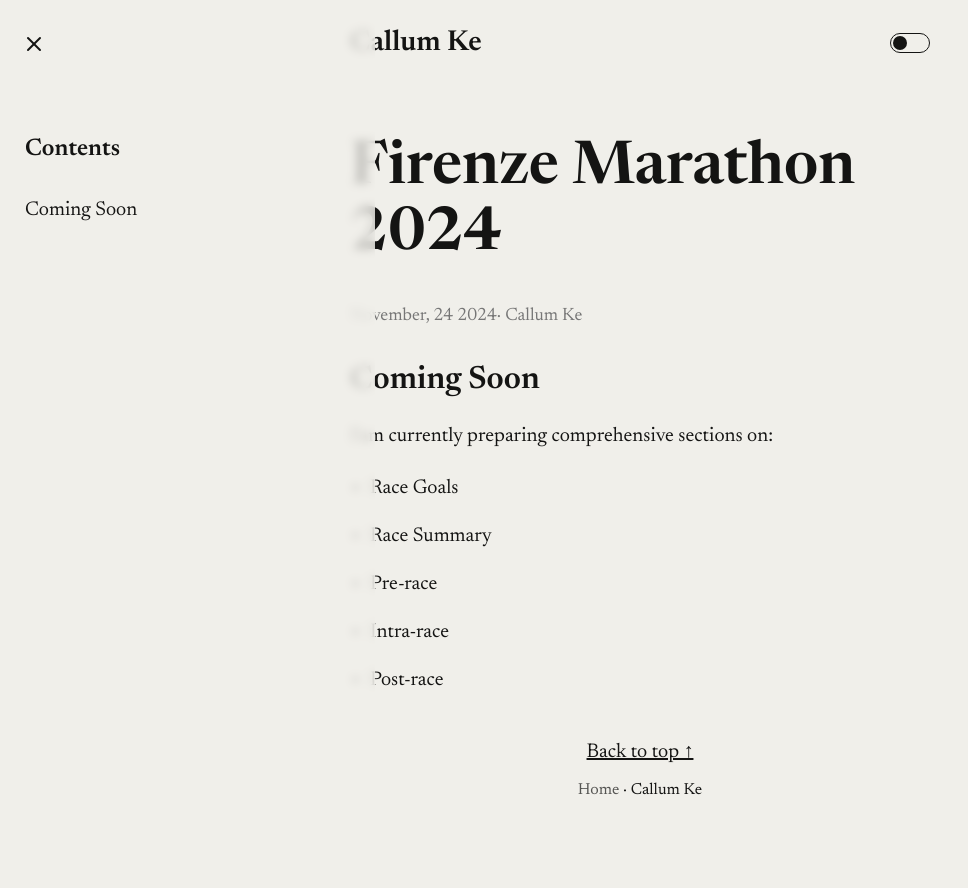
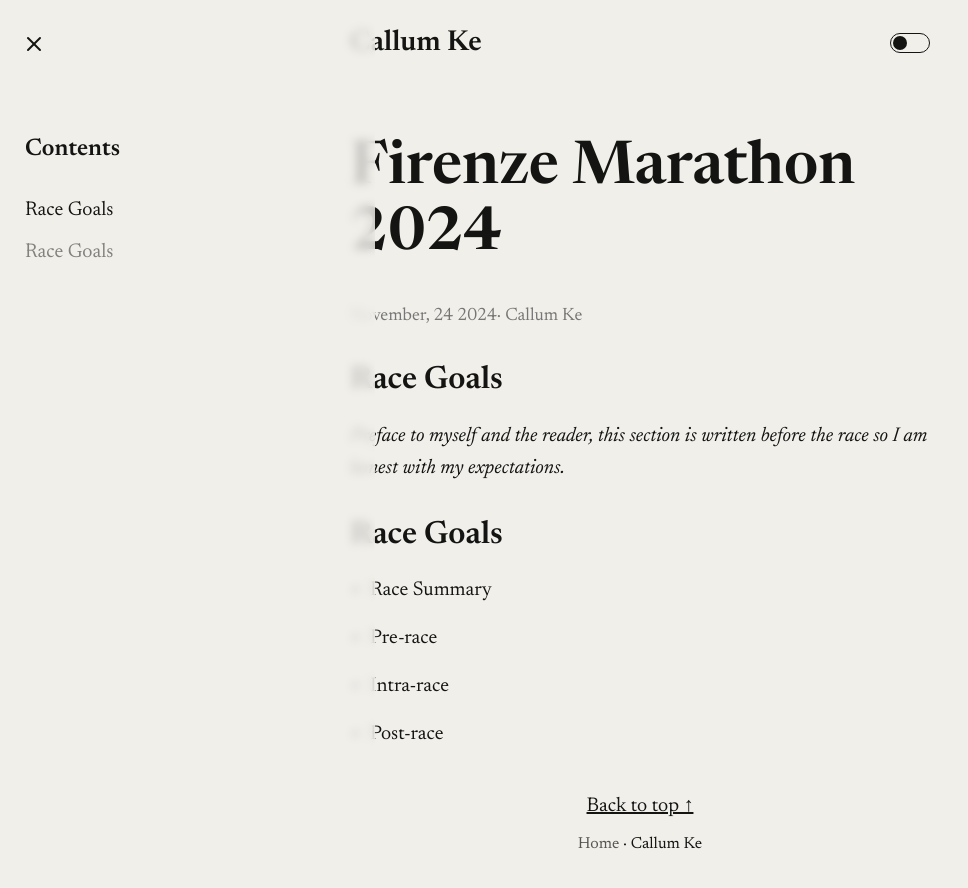
Before and after one commit to ckallum/ckallum.github.io, a website: page articles/firenze-2024/index.html in a window 1280 px wide. Shown: the whole page, without its empty margins (0-968 px from the left). Before the commit the page ends 843 px from the top, so only its background shows below. Drawn offline with Linux system fonts and the light colour scheme; files whose address does not match are found by name.

Commit message:
Firenze Start

```diff
--- a/articles/firenze-2024/index.html
+++ b/articles/firenze-2024/index.html
@@ -72,12 +72,13 @@
         <p class="author-date">November, 24 2024· Callum Ke</p>
 
 
-        <h2 id="coming-soon">Coming Soon</h2>
+        <h2 id="race-goals">Race Goals</h2>
 
-        <p>I'am currently preparing comprehensive sections on:</p>
+        <p><em>Preface to myself and the reader, this section is written before the race so I am honest with my expectations.</em></p>
+
+        <h2 id="contents">Race Goals</h2>
 
         <ul>
-          <li>Race Goals</li>
           <li>Race Summary</li>
           <li>Pre-race</li>
           <li>Intra-race</li>
```
